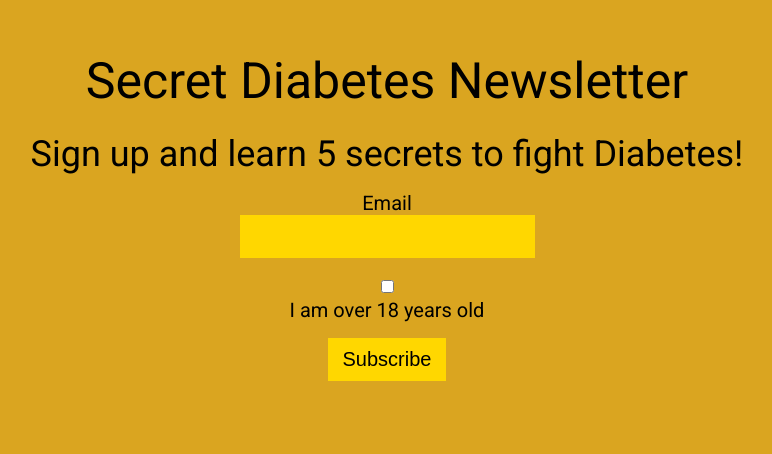
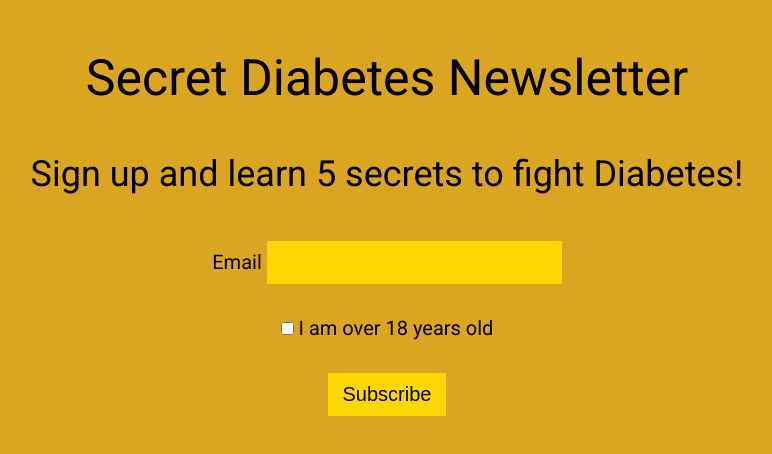
Before and after one commit to ymassivi/Lab_3, a plain HTML site: page index.html in a window 1280 px wide. Shown: the whole page, without its empty margins (253-1025 px from the left). Drawn offline with nearby package versions, Linux system fonts and the light colour scheme.

Commit message:
Update screen.css
some more changes with sizes

```diff
--- a/css/screen.css
+++ b/css/screen.css
@@ -201,7 +201,7 @@ html {
 }
 
 label {
-  display: block;
+  display: inline;
 }
 
 /* ===== LAYOUT STYLES ====== */
@@ -215,15 +215,16 @@ body {
 h1,li,p{
   padding:8px;
   dispay :block;
-  line-height: normal;
+  line-height: 2.5rem;
 
 }
 h1{
   font-size: 2.5rem;
-  padding:15px;
+  padding:0.8rem;
 }
 p{
   font-size: 1.8rem;
+  padding: 1.5rem;
 }
 input{
   border: none;
```
